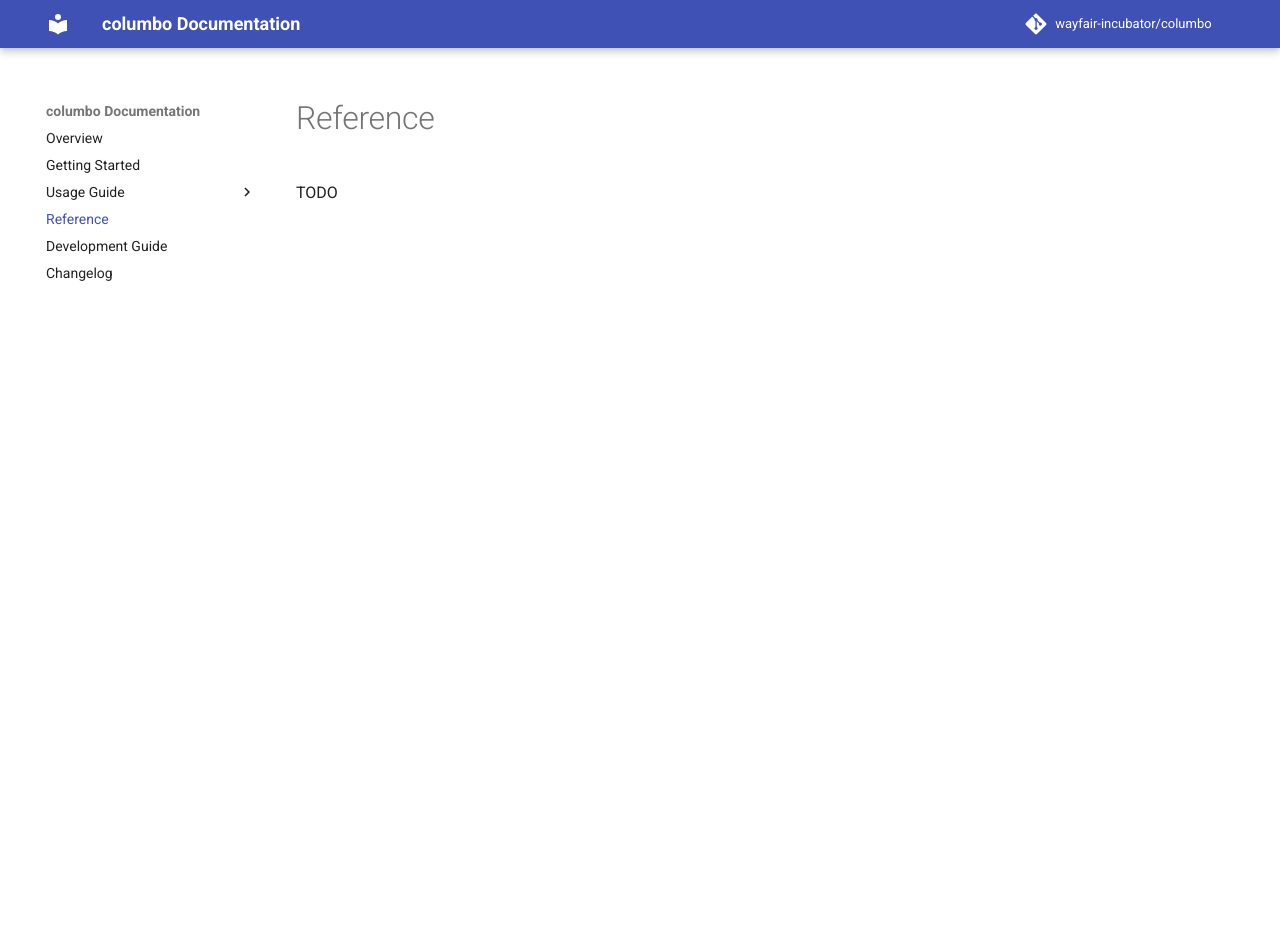
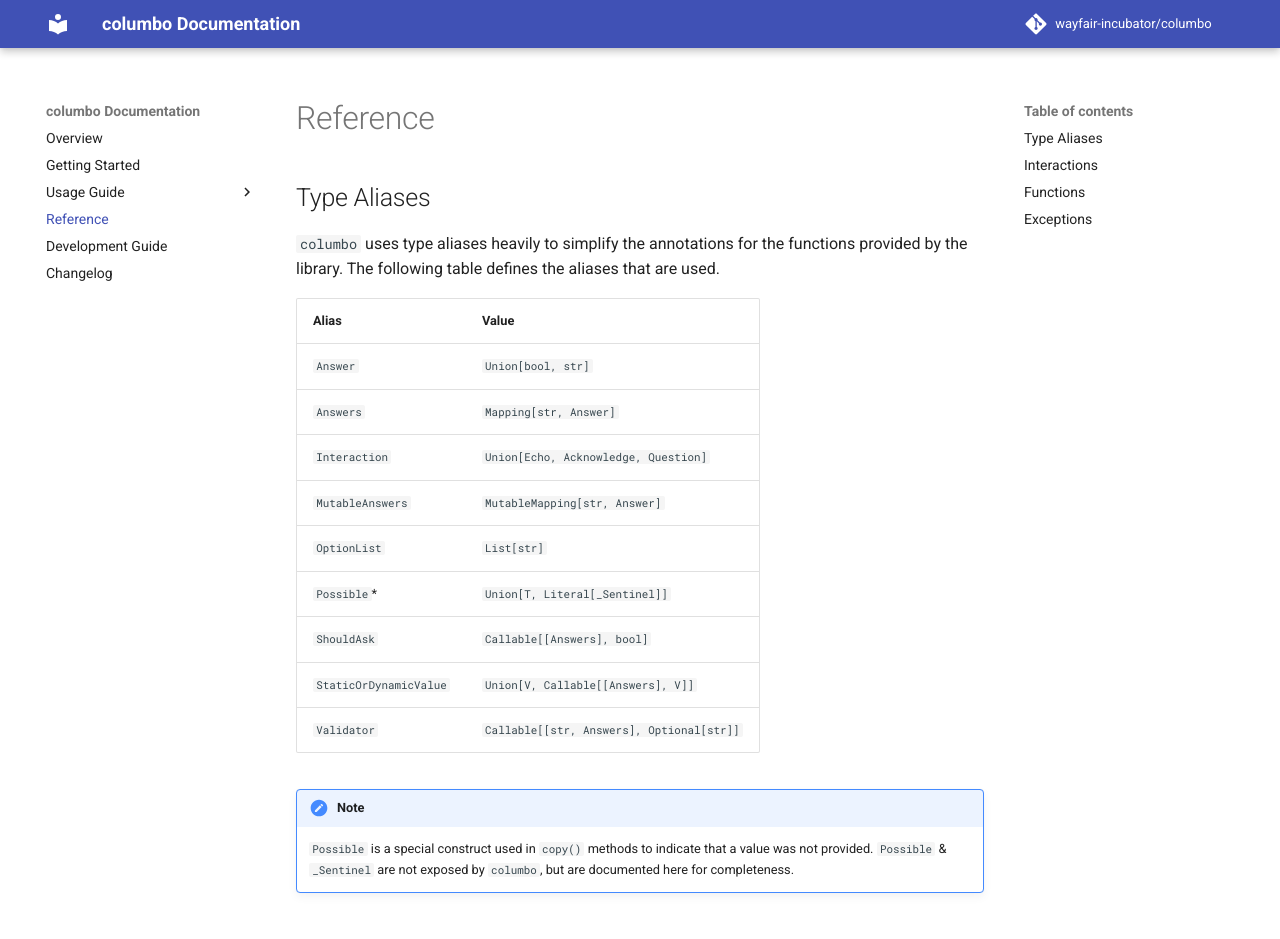
Before and after one commit to plannigan/columbo, an MkDocs documentation site: the page built from docs/api.md, in a window 1280 px wide and 1400 px high. Shown: the top 939 px of the window. Built offline with MkDocs 1.6.1 and Material for MkDocs 9.7.7, drawn with Linux system fonts in a browser that asks for light colours; comment, search, counter and statistics services are not loaded; some of the changed text lies outside the part shown.

Commit message:
Add API documentation

```diff
--- a/docs/api.md
+++ b/docs/api.md
@@ -1,3 +1,55 @@
 # Reference
 
-TODO
+## Type Aliases
+
+`columbo` uses type aliases heavily to simplify the annotations for the functions provided by the
+library. The following table defines the aliases that are used.
+
+| Alias | Value |
+| ----- | ----- |
+| `Answer` | `Union[bool, str]` |
+| `Answers` | `Mapping[str, Answer]` |
+| `Interaction` | `Union[Echo, Acknowledge, Question]` |
+| `MutableAnswers` | `MutableMapping[str, Answer]` |
+| `OptionList` | `List[str]` |
+| `Possible`* | `Union[T, Literal[_Sentinel]]` |
+| `ShouldAsk` | `Callable[[Answers], bool]` |
+| `StaticOrDynamicValue` | `Union[V, Callable[[Answers], V]]` |
+| `Validator` | `Callable[[str, Answers], Optional[str]]` |
+
+
+!!! note
+    `Possible` is a special construct used in `copy()` methods to indicate that a value was not
+    provided. `Possible` & `_Sentinel` are not exposed by `columbo`, but are documented here for
+    completeness.
+
+
+## Interactions
+
+::: columbo.Acknowledge
+
+::: columbo.BasicQuestion
+
+::: columbo.Choice
+
+::: columbo.Confirm
+
+::: columbo.Echo
+
+::: columbo.Question
+
+## Functions
+
+::: columbo.format_cli_help
+
+::: columbo.get_answers
+
+::: columbo.parse_args
+
+## Exceptions
+
+::: columbo.CliException
+
+::: columbo.ColumboException
+
+::: columbo.DuplicateQuestionNameException
--- /dev/null
+++ b/docs/css/mkdocstrings.css
@@ -0,0 +1,33 @@
+/* Indentation. */
+div.doc-contents:not(.first) {
+  padding-left: 25px;
+  border-left: 4px solid rgba(230, 230, 230);
+  margin-bottom: 80px;
+}
+
+/* Don't capitalize names. */
+h5.doc-heading {
+  text-transform: none !important;
+}
+
+/* Don't use vertical space on hidden ToC entries. */
+.hidden-toc::before {
+  margin-top: 0 !important;
+  padding-top: 0 !important;
+}
+
+/* Don't show permalink of hidden ToC entries. */
+.hidden-toc a.headerlink {
+  display: none;
+}
+
+/* Avoid breaking parameters name, etc. in table cells. */
+td code {
+  word-break: normal !important;
+}
+
+/* For pieces of Markdown rendered in table cells. */
+td p {
+  margin-top: 0 !important;
+  margin-bottom: 0 !important;
+}
--- a/mkdocs.yml
+++ b/mkdocs.yml
@@ -27,7 +27,19 @@
       redirect_maps:
         usage-guide.md: usage-guide/fundamentals.md
         CHANGELOG.md: changelog.md
+  - mkdocstrings:
+      handlers:
+        python:
+          selection:
+            docstring_style: "restructured-text"
+          rendering:
+            heading_level: 3
+            show_root_heading: True
+            show_source: False
+            show_root_full_path: False
+
 extra_css:
   - css/version-select.css
+  - css/mkdocstrings.css
 extra_javascript:
   - js/version-select.js
--- a/requirements-test.txt
+++ b/requirements-test.txt
@@ -7,6 +7,7 @@
 mkdocs-material==6.2.3
 mkdocs-minify-plugin==0.3.0
 mkdocs-redirects==1.0.1
+mkdocstrings==0.14.0
 mypy==0.790
 pytest==6.2.1
 pytest-cov==2.10.1
```
